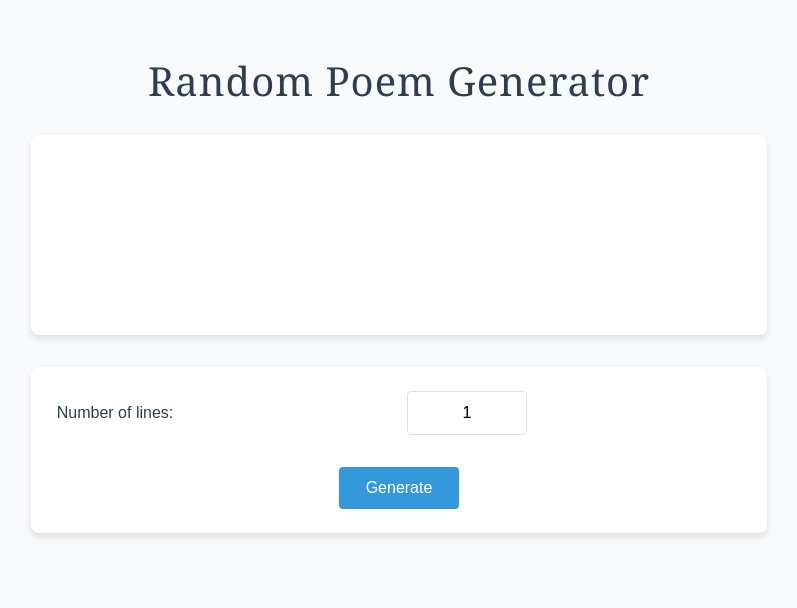
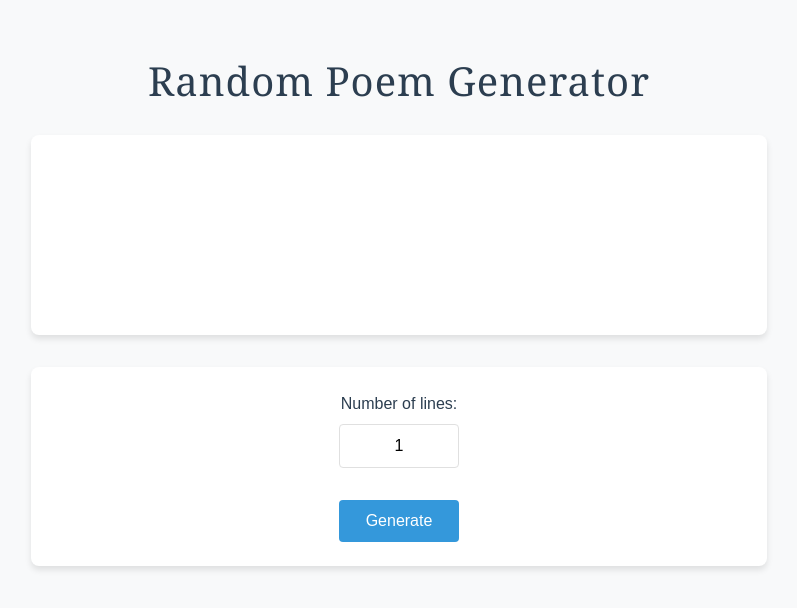
Before and after one commit to laurenssouthgate/random-poetry-generator-v2, a React (Vite) app: page / in a window 1280 px wide. Shown: the top 608 px of the page, without its empty margins (241-1038 px from the left). Built offline with nearby package versions, Linux system fonts and the light colour scheme.

Commit message:
Place label above input for better alignment

```diff
--- a/src/App.css
+++ b/src/App.css
@@ -119,8 +119,9 @@ h1 {
 
 .input-group {
   display: flex;
+  flex-direction: column;
   align-items: center;
-  gap: 1rem;
+  gap: 0.5rem;
   margin-bottom: 1rem;
   justify-content: center;
   width: 100%;
@@ -129,7 +130,6 @@ h1 {
 label {
   font-size: 1rem;
   color: var(--primary-color);
-  min-width: 120px;
   text-align: center;
   font-family: 'Arial', 'Helvetica', sans-serif;
 }
```
